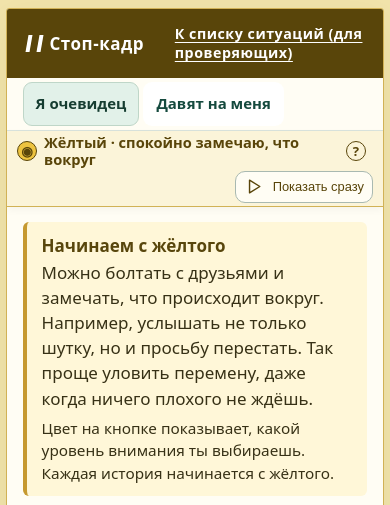
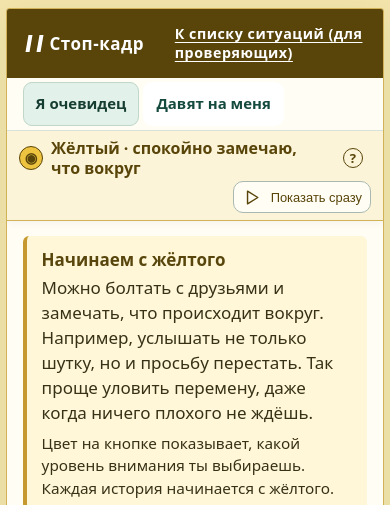
Before and after one commit to tchk-project/stop-kadr, a plain HTML site: page docs/focus.html in a window 390 px wide. Shown: the top 505 px of the page. Drawn offline with Linux system fonts and the light colour scheme.

Commit message:
Немного увеличить мобильную плашку режима внимания

```diff
--- a/docs/attention.css
+++ b/docs/attention.css
@@ -105,14 +105,14 @@ html[data-code=black] .signal { color:white; }
 .mode-help-icon { display:none; }
 @media (max-width:720px) {
   .mode-bar {
-    display:grid; grid-template-columns:20px minmax(0,1fr) auto 34px;
-    gap:2px 7px; padding:3px 10px;
+    display:grid; grid-template-columns:24px minmax(0,1fr) auto 36px;
+    gap:3px 8px; padding:7px 12px;
   }
-  .mode-bar .signal { width:20px; height:20px; font-size:.78rem; }
+  .mode-bar .signal { width:24px; height:24px; font-size:.85rem; }
   .mode-bar > div { grid-column:2 / 4; }
   .mode-bar small,.mode-help-label { display:none; }
-  .mode-bar strong { font-size:.86rem; line-height:1.2; }
-  .mode-bar .cooper-link { display:grid; place-items:center; width:34px; min-height:34px; padding:0; text-decoration:none; }
+  .mode-bar strong { font-size:.94rem; line-height:1.28; }
+  .mode-bar .cooper-link { display:grid; place-items:center; width:36px; min-height:36px; padding:0; text-decoration:none; }
   .mode-help-icon {
     display:grid; place-items:center; width:20px; height:20px;
     border:1px solid currentColor; border-radius:50%; font-weight:700;
--- a/docs/focus.html
+++ b/docs/focus.html
@@ -8,7 +8,7 @@
   <link rel="preload" href="./assets/avatars.webp" as="image">
   <link rel="stylesheet" href="./attention-colors.css?v=1">
 <link rel="stylesheet" href="./scene.css?v=demo-2">
-  <link rel="stylesheet" href="./attention.css?v=chat-activity-1">
+  <link rel="stylesheet" href="./attention.css?v=mode-bar-2">
   <script src="./scenarios.js?v=health-2" defer></script>
   <script src="./catalog.js?v=reading-1" defer></script>
   <script src="./attention.js?v=reaction-1" defer></script>
```
